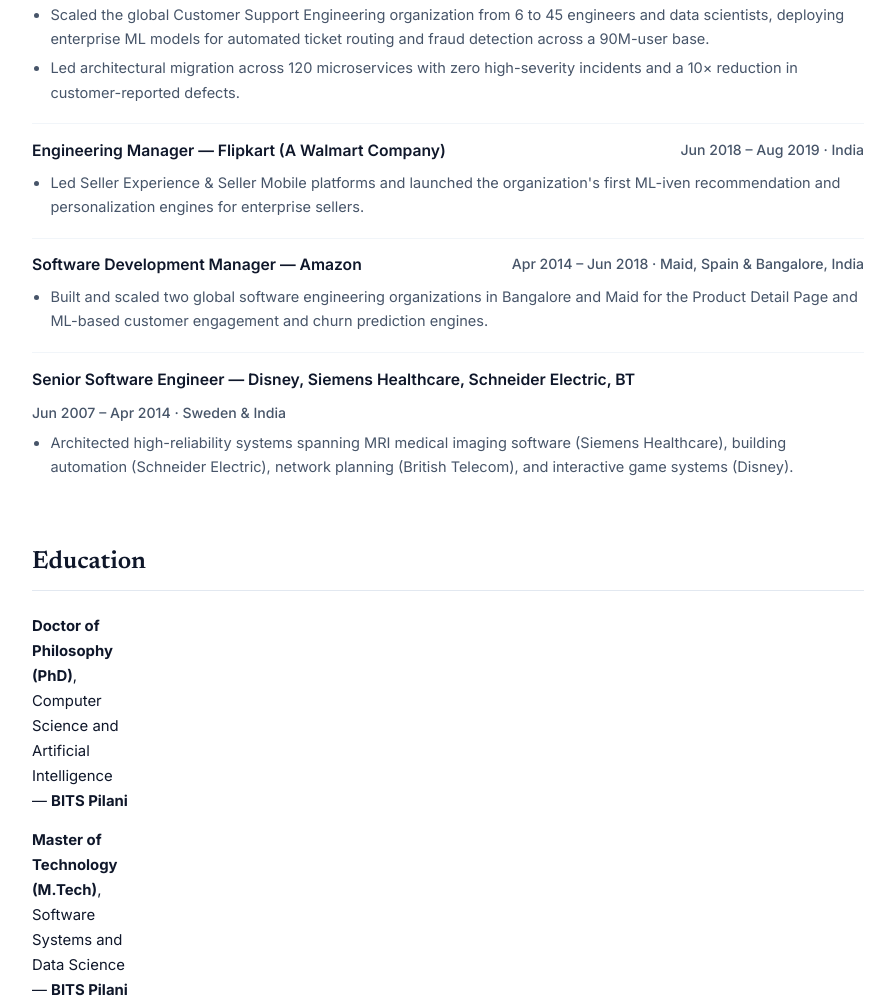
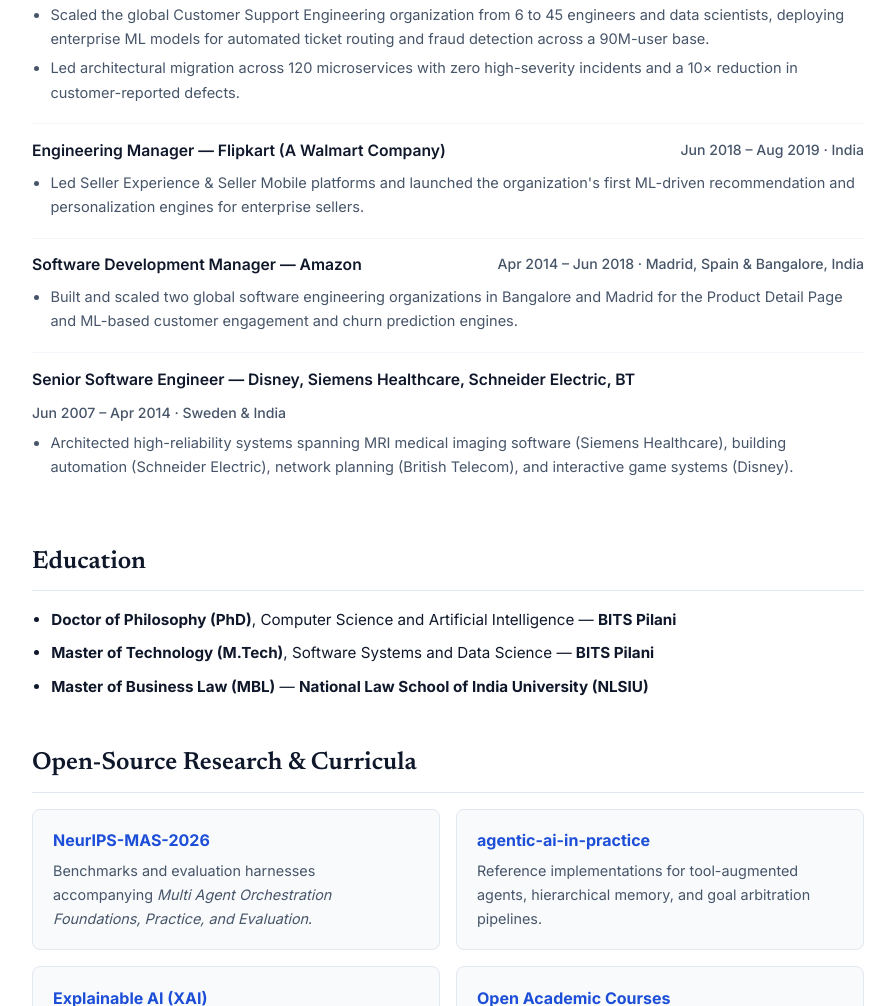
Before and after one commit to mithunkumarsr/mithunkumarsr.github.io, a plain HTML site: page index.html in a window 1280 px wide. Shown: the part 2487-3493 px from the top of the page, without its empty margins (192-1087 px from the left). Drawn offline with Linux system fonts and the light colour scheme.

Commit message:
Fix typos in index.html

```diff
--- a/index.html
+++ b/index.html
@@ -459,7 +459,7 @@
         <div>
           <span class="pub-title">Hiring Bar Raiser &amp; Engineering Hiring Committee Member</span>
           <div class="pub-authors"><strong>Google</strong> &amp; <strong>Amazon</strong> · 1,100+ Interviews · 149 Hiring Committee Sessions</div>
-          <p class="pub-desc">Shaped global engineering and leadership hiring standards across London, Maid, and Bangalore.</p>
+          <p class="pub-desc">Shaped global engineering and leadership hiring standards across London, Madrid, and Bangalore.</p>
         </div>
       </div>
     </section>
@@ -496,17 +496,17 @@
           <span class="exp-meta">Jun 2018 – Aug 2019 · India</span>
         </div>
         <ul class="exp-bullets">
-          <li>Led Seller Experience &amp; Seller Mobile platforms and launched the organization's first ML-iven recommendation and personalization engines for enterprise sellers.</li>
+          <li>Led Seller Experience &amp; Seller Mobile platforms and launched the organization's first ML-driven recommendation and personalization engines for enterprise sellers.</li>
         </ul>
       </div>
 
       <div class="exp-item">
         <div class="exp-header">
           <span>Software Development Manager — Amazon</span>
-          <span class="exp-meta">Apr 2014 – Jun 2018 · Maid, Spain &amp; Bangalore, India</span>
+          <span class="exp-meta">Apr 2014 – Jun 2018 · Madrid, Spain &amp; Bangalore, India</span>
         </div>
         <ul class="exp-bullets">
-          <li>Built and scaled two global software engineering organizations in Bangalore and Maid for the Product Detail Page and ML-based customer engagement and churn prediction engines.</li>
+          <li>Built and scaled two global software engineering organizations in Bangalore and Madrid for the Product Detail Page and ML-based customer engagement and churn prediction engines.</li>
         </ul>
       </div>
 
@@ -521,19 +521,20 @@
       </div>
     </section>
 
-    <section id="education">
+<section id="education">
       <h2>Education</h2>
-      <ul class="news-list">
-        <li>
-          <span><strong>Doctor of Philosophy (PhD)</strong>, Computer Science and Artificial Intelligence — <strong>BITS Pilani</strong></span>
+      <ul style="padding-left: 1.2rem; margin: 0; font-size: 0.95rem;">
+        <li style="margin-bottom: 0.5rem;">
+          <strong>Doctor of Philosophy (PhD)</strong>, Computer Science and Artificial Intelligence — <strong>BITS Pilani</strong>
+        </li>
+        <li style="margin-bottom: 0.5rem;">
+          <strong>Master of Technology (M.Tech)</strong>, Software Systems and Data Science — <strong>BITS Pilani</strong>
         </li>
         <li>
-          <span><strong>Master of Technology (M.Tech)</strong>, Software Systems and Data Science — <strong>BITS Pilani</strong></span>
-        </li>
-        <li>
-          <span><strong>Master of Business Law (MBL)</strong> — <strong>National Law School of India University (NLSIU)</strong></span>
+          <strong>Master of Business Law (MBL)</strong> — <strong>National Law School of India University (NLSIU)</strong>
         </li>
       </ul>
+    </section>
     </section>
 
     <section id="opensource">
@@ -571,7 +572,7 @@
           self-verify, and backtrack across structured reasoning trajectories before committing to an output.
         </p>
         <p>
-          Across both academic research and enterprise deployments serving huneds of thousands of users, three open
+          Across both academic research and enterprise deployments serving hundreds of thousands of users, three open
           challenges stand out as decisive for reliable agentic AI:
         </p>
         <ul>
```
